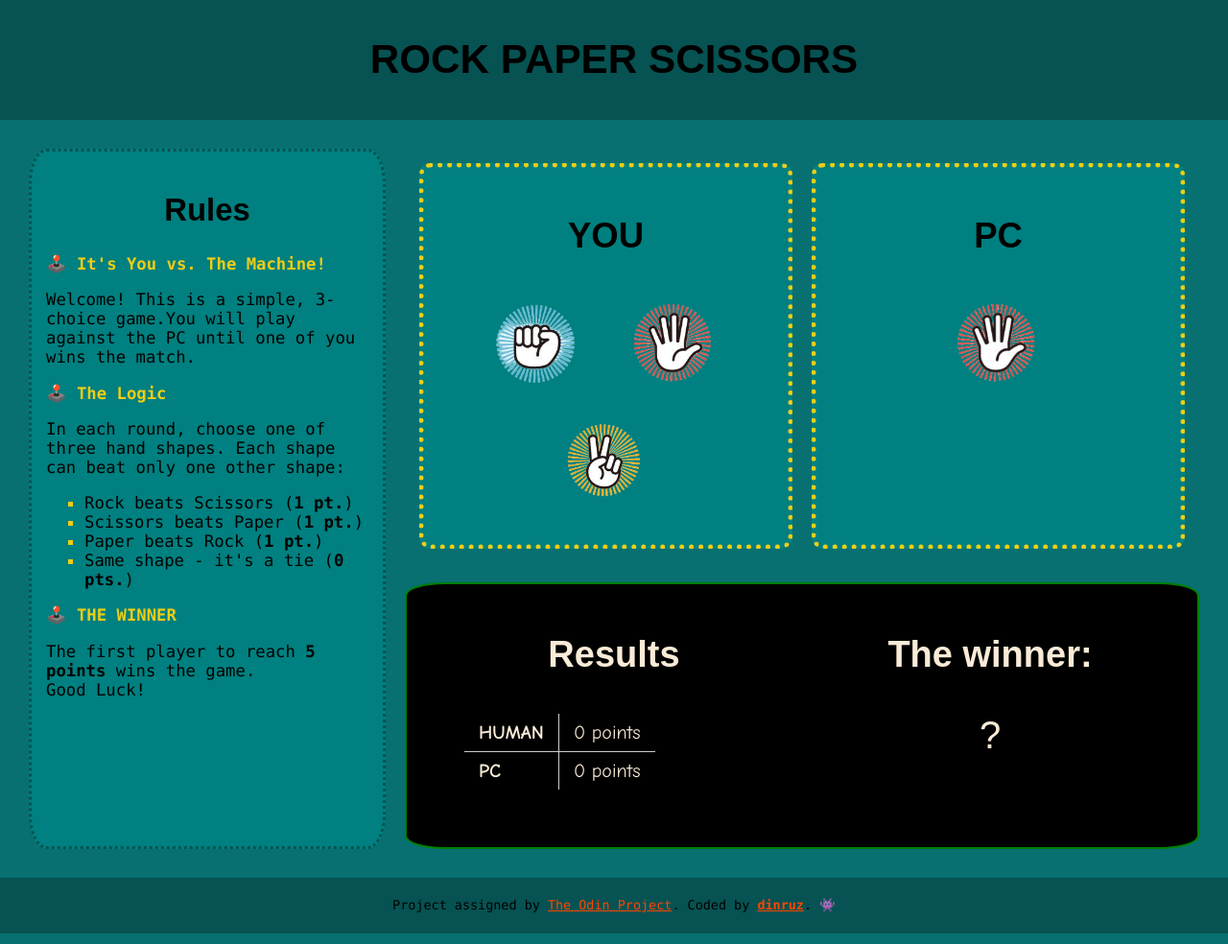
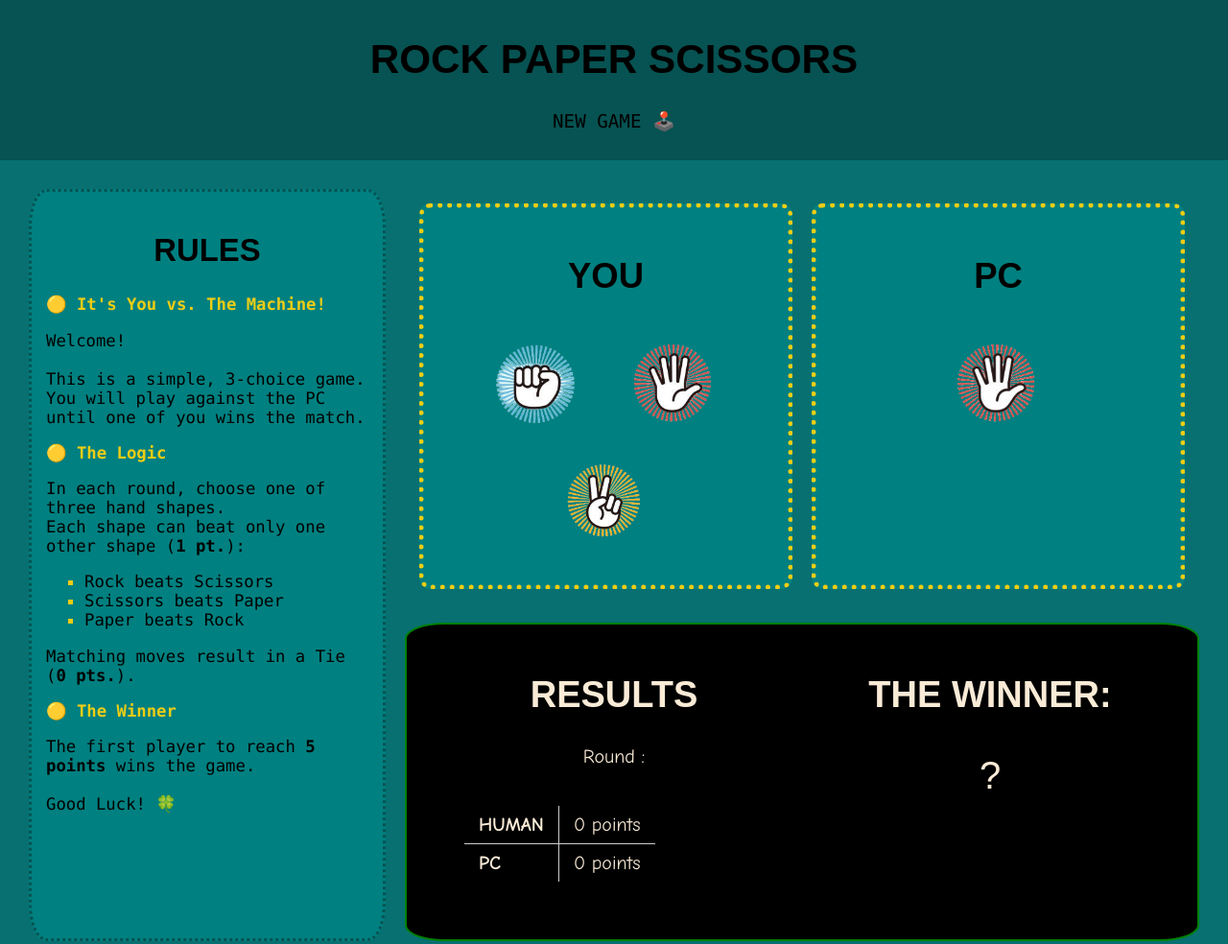
Before and after one commit to dinruz/rock-paper-scissors, a plain HTML site: page index.html in a window 1280 px wide. Shown: the top 984 px of the page at 96% size. Drawn offline with Linux system fonts and the light colour scheme; a web font is replaced by a local one.

Commit message:
feat: Add counting rounds

```diff
--- a/index.html
+++ b/index.html
@@ -10,33 +10,33 @@
 <body>
     <div id="title">
         <h1> ROCK PAPER SCISSORS</h1>
+        <p id="newGame">NEW GAME 🕹️</p>
     </div>
 
     <div class="wrap">
-    <div id="rules">
-    <h2>Rules</h2>
+        <div id="rules">
+         <h2>RULES</h2>
+         <h3>🟡  It's You vs. The Machine!</h3>
+     <p> Welcome! <br><br>
+         This is a simple, 3-choice game. <br>
+         You will play against the PC until one of you wins the match. </p>
 
-    <h3>🕹️ It's You vs. The Machine!</h3>
+     <h3>🟡  The Logic</h3>
+    <p>In each round, choose one of three hand shapes. <br>
+        Each shape can beat only one other shape (<strong>1 pt.</strong>):</p>
+    <ul>
+        <li>Rock beats Scissors</li>
+        <li>Scissors beats Paper</li>
+        <li>Paper beats Rock</li>
+    </ul>
+    <p>Matching moves result in a Tie (<strong>0 pts.</strong>).</p>
+
+    <h3>🟡  The Winner</h3>
     <p>
-     Welcome!
-     This is a simple, 3-choice game.You will play against the PC until one of you wins the match. <br>
-
-    <h3>🕹️ The Logic</h3>
-
-    <p>In each round, choose one of three hand shapes.
-     Each shape can beat only one other shape:</p>
-    <ul>
-        <li>Rock beats Scissors (<strong>1 pt.</strong>)</li>
-        <li>Scissors beats Paper (<strong>1 pt.</strong>)</li>
-        <li>Paper beats Rock (<strong>1 pt.</strong>)</li>
-        <li> Same shape - it's a tie (<strong>0 pts.</strong>)</li>
-    </ul>
-
-    <h3>🕹️ THE WINNER</h3>
-    The first player to reach <strong>5 points</strong> wins the game. <br>
-    Good Luck!
+        The first player to reach <strong>5 points</strong> wins the game. <br><br>
+        Good Luck! 🍀
     </p>
-    </div>
+ </div>
 
     <div id="main">
 
@@ -59,16 +59,17 @@
 
  <div id="results">
 <div id="result">
-        <h2>Results</h2>
-        <p id="message"></p>
+        <h2>RESULTS</h2>
+        <p>Round <span id="count"></span>: <span id="message"></span></p>
+
          <table>
             <tr><th> HUMAN</th> <td><span id="humanScore">0</span>  points</td></tr>
             <tr><th> PC</th> <td><span id="pcScore">0</span>  points</td></tr>
          </table>
 </div>
 <div id="win">
- <h2>The winner:</h2>
-        <p id="winner"> ? </p>
+ <h2>THE WINNER:</h2>
+  <p id="winner"> ? </p>
 </div>
     </div>
 
--- a/script.js
+++ b/script.js
@@ -8,6 +8,7 @@ const human = document.querySelector('#humanScore');
 const pc = document.querySelector('#pcScore');
 const message =document.querySelector('#message');
 const winner = document.querySelector('#winner');
+const round = document.querySelector('#count');
 
 // Computer Choice
 let computerAnswer;
@@ -22,6 +23,7 @@ function getComputerChoice (min,max){
 let tieScore=0;
 let humanScore=0;
 let computerScore=0;
+let count= 0;
 
 let humanChoice;
 
@@ -72,34 +74,44 @@ function handleClick(event){
     if (humanChoice == 0 && computerAnswer == 1){
         message.textContent = " Rock beats scissors. 🎉";
         humanScore++;
+        count++;
     }else if (humanChoice == 1 && computerAnswer == 0){
         message.textContent = " Stone beats scissors. ";
         computerScore++;
+        count++;
     }else if (humanChoice == 0 && computerAnswer == 0){
         message.textContent = "Rock vs. rock - it's a tie!";
         tieScore++;
+        count++;
     }else if (humanChoice == 1 && computerAnswer == 1){
         message.textContent = "Scissors vs. scissors - it's a tie!";
         tieScore++;
+        count++;
     }else if (humanChoice == 2 && computerAnswer == 0){
         message.textContent = "Paper beats rock. 🎉";
         humanScore++;
+        count++;
     }else if (humanChoice == 2 && computerAnswer == 1){
         message.textContent = "Scissors beat paper.";
         computerScore++;
+        count++;
     }else if (humanChoice == 0 && computerAnswer == 2){
         message.textContent = "Paper beats stone.";
         computerScore++;
+        count++;
     }else if (humanChoice == 1 && computerAnswer == 2){
         message.textContent = "Scissors beat paper. 🎉";
         humanScore++;
+        count++;
     }else if (humanChoice == 2 && computerAnswer == 2){
        message.textContent = "Paper vs. paper - it's a tie!";
         tieScore++;
+        count++;
     }
 
     human.textContent = humanScore;
     pc.textContent = computerScore;
+    round.textContent = count;
 
     if (humanScore >= 5){
         winner.textContent = "YOU 🏆";
```
